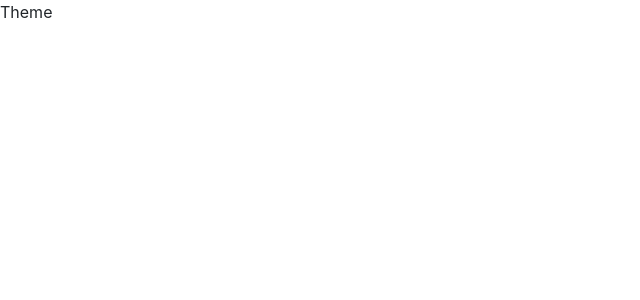
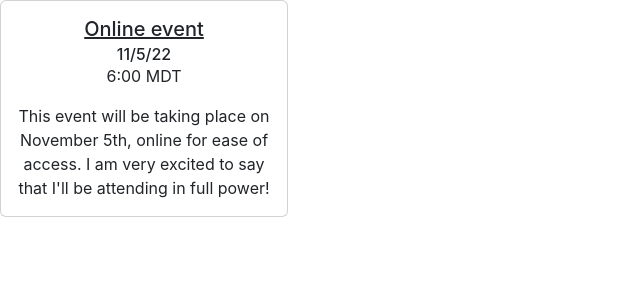
Before and after one commit to SabrinaC043/ConnectKid, a React (Create React App) app in the folder client/: page / in a window 1280 px wide. Shown: the top 300 px of the page, without its empty margins (0-640 px from the left). Built offline with nearby package versions, Linux system fonts and the light colour scheme.

Commit message:
Committing before pulling

```diff
--- a/client/package.json
+++ b/client/package.json
@@ -12,6 +12,7 @@
     "jwt-decode": "^3.1.2",
     "mongoose": "^6.6.5",
     "react": "^18.2.0",
+    "react-bootstrap": "^2.5.0",
     "react-dom": "^18.2.0",
     "react-router-dom": "^6.4.2",
     "react-scripts": "5.0.1",
--- a/client/src/App.js
+++ b/client/src/App.js
@@ -3,13 +3,16 @@ import './App.css';
 import ThemeProvider from './utils/ThemeContext';
 import ThemeButton from './components/ThemeButton/index';
 import UserForm from './components/userForm';
+import BasicCard from './components/cards/cards';
+import FeatureCard from './components/cards/featureCard';
 function App() {
   return (
-      <ThemeProvider>
-        <ThemeButton />
-      </ThemeProvider>
+      // <ThemeProvider>
+      //   <ThemeButton />
+      // </ThemeProvider>
 
       // <UserForm />
+      <FeatureCard title="Online event" date="11/5/22" time="6:00 MDT" text="This event will be taking place on November 5th, online for ease of access. I am very excited to say that I'll be attending in full power!" />
   );
 }
 
--- /dev/null
+++ b/client/src/components/cards/cards.js
@@ -0,0 +1,19 @@
+import Card from "react-bootstrap/Card";
+import Row from "react-bootstrap/Row";
+import Col from "react-bootstrap/Col";
+
+const BasicCard = (props) => {
+    return(
+
+    <Card style={{ width: "18rem"}}>
+    <Card.Body>
+        <Card.Title>{props.title}</Card.Title>
+        <Card.Subtitle>{props.date}</Card.Subtitle>
+        <Card.Text>{props.time}</Card.Text>
+    </Card.Body>
+
+    </Card>
+    )
+}
+
+export default BasicCard
--- /dev/null
+++ b/client/src/components/cards/featureCard.js
@@ -0,0 +1,22 @@
+import Card from "react-bootstrap/Card";
+import Row from "react-bootstrap/Row";
+import Col from "react-bootstrap/Col";
+
+
+const FeatureCard = (props) => {
+    return(
+
+    <Card style={{ width: "18rem"}} className="text-center">
+    <Card.Body>
+        <Card.Title><u>{props.title}</u></Card.Title>
+        <Card.Subtitle>{props.date}</Card.Subtitle>
+        <Card.Text>{props.time}</Card.Text>
+
+        <Card.Text>{props.text}</Card.Text>
+
+    </Card.Body>
+    </Card>
+    )
+}
+
+export default FeatureCard
```
Also changed, not shown: 1 other file (tests, documents, lock files or other folders).
